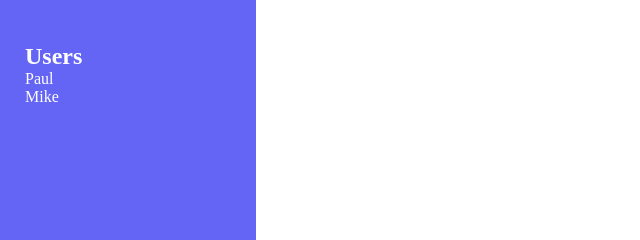
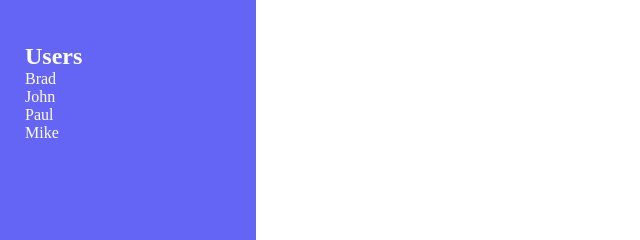
Before and after one commit to JoyKevin1/Chat-Application, a website: page public/chat.html in a window 1280 px wide. Shown: the part 263-503 px from the top of the page, 0-640 px from the left. Drawn offline with Linux system fonts and the light colour scheme.

Commit message:
Third commit

```diff
--- a/public/chat.html
+++ b/public/chat.html
@@ -19,7 +19,8 @@
     <div class="users-holder">
         <h2 class="users-h2">Users</h2>
         <ul class="users-list">
-
+            <li>Brad</li>
+            <li>John</li>
             <li>Paul</li>
             <li>Mike</li>
         </ul>
```
Also changed, not shown: public/index.html (+1 -0 lines).
